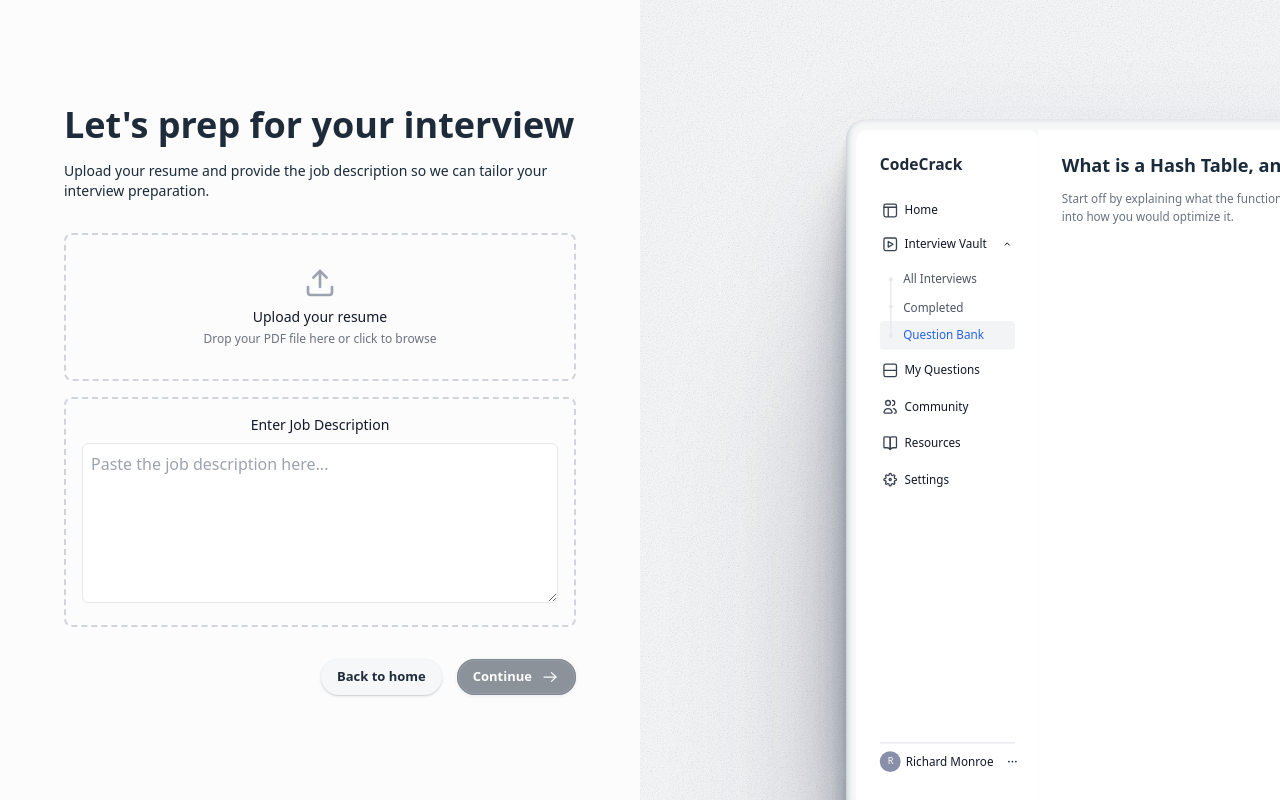
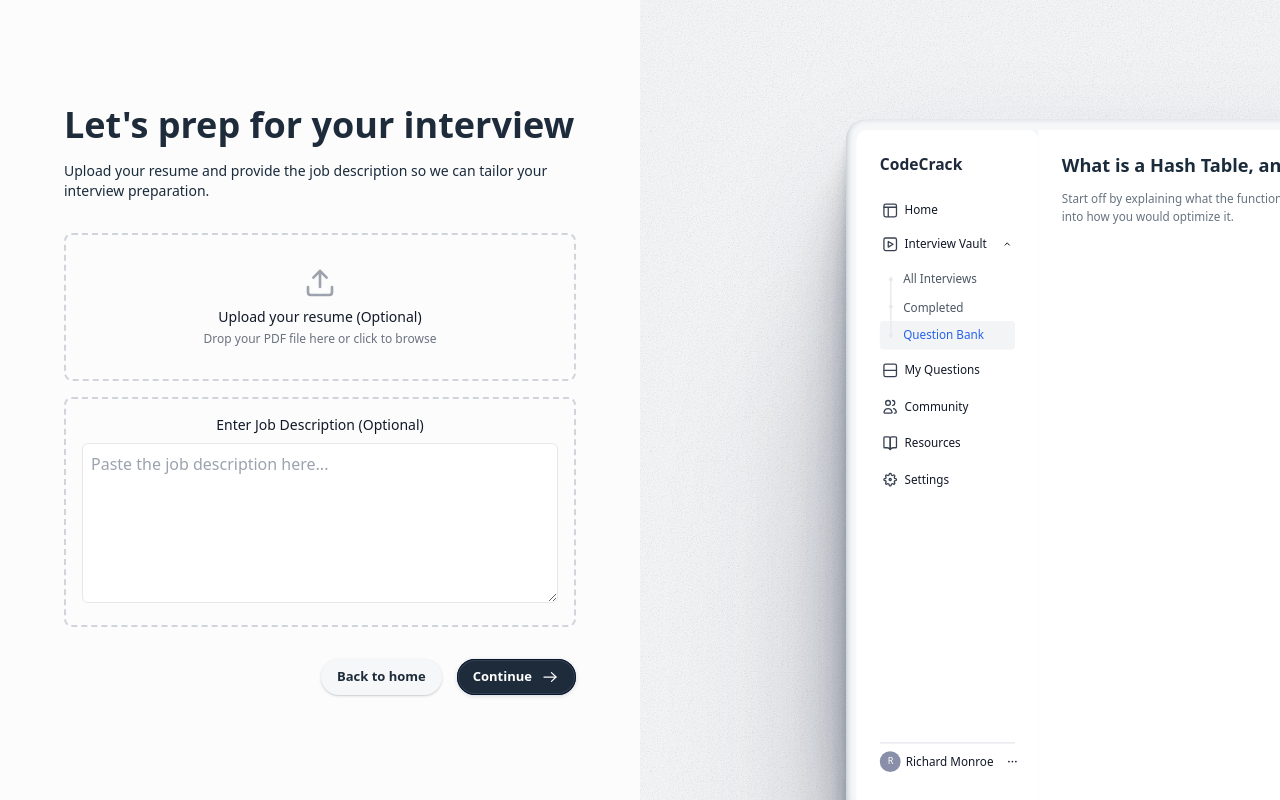
Before and after one commit to kkarenvoo/TreeHacks2025, a Next.js app: page /demo in a window 1280 px wide. Built offline with nearby package versions, Linux system fonts and the light colour scheme; what @ffmpeg/ffmpeg would draw is missing.

Commit message:
Fixed UI

```diff
--- a/app/page.tsx
+++ b/app/page.tsx
@@ -75,9 +75,10 @@ export default function Home() {
               animate={{ opacity: 1, y: 0 }}
               transition={{ delay: 0.2, duration: 0.8 }}
             >
-              CodeCrack: Elevate Your<br />
-              Tech <span className="text-blue-400">Interviews</span>
-              <span className="text-blue-400">.</span>
+              {/* Your AI-Powered Mock Interview Partner */}
+              CodeCrack: <br />
+              Your<span className="text-blue-400"> AI-Powered </span>
+              <span className="text-blue-400"></span>Mock Interview Partner
             </motion.h1>
 
             <motion.div
--- a/components/CodeRunner.tsx
+++ b/components/CodeRunner.tsx
@@ -282,11 +282,11 @@ const createConversationObject = (
         <div className="absolute bottom-20 right-5 z-50 text-white flex flex-col items-center">
           <div className="mb-2 text-sm">{`Timer: ${timer}s`}</div>
 
-          {/* Record Button as a Red Dot */}
+          {/* Record Button as a Red Dot
           <button
             onClick={isRecording ? stopRecording : startRecording}
             className="w-8 h-8 rounded-full bg-red-600 hover:bg-red-700"
-          />
+          /> */}
         </div>
       </div>
 
--- a/components/Conversation.tsx
+++ b/components/Conversation.tsx
@@ -46,7 +46,7 @@ export function Conversation({ setQuestion, code }: any) {
         <button
           onClick={startConversation}
           disabled={conversation.status === "connected"}
-          className="px-4 py-2 bg-blue-500 text-white rounded disabled:bg-gray-300"
+          className="px-4 py-2 bg-green-500 text-white rounded disabled:bg-gray-300"
         >
           Start Conversation
         </button>
--- a/components/UploadStep.tsx
+++ b/components/UploadStep.tsx
@@ -4,7 +4,7 @@ import { Upload } from "lucide-react"; // Install npm install lucide-react
 import Link from "next/link";
 
 interface UploadStepProps {
-  onNextStep: (resumeFile: File, jdText: string) => void;
+  onNextStep: (resumeFile: File | null, jdText: string) => void;
 }
 
 const UploadStep: React.FC<UploadStepProps> = ({ onNextStep }) => {
@@ -77,7 +77,7 @@ const UploadStep: React.FC<UploadStepProps> = ({ onNextStep }) => {
           <label htmlFor="resume" className="cursor-pointer">
             <Upload className="w-8 h-8 text-gray-400 mx-auto mb-2" />
             <p className="text-sm font-medium text-gray-900">
-              {resume ? resume.name : 'Upload your resume'}
+              {resume ? resume.name : 'Upload your resume (Optional)'}
             </p>
             <p className="text-xs text-gray-500 mt-1">
               Drop your PDF file here or click to browse
@@ -88,7 +88,7 @@ const UploadStep: React.FC<UploadStepProps> = ({ onNextStep }) => {
         {/* Job Description Textbox */}
         <div className="border-2 border-dashed rounded-lg p-4 text-center border-gray-300">
           <label htmlFor="jobDescription" className="block text-sm font-medium text-gray-900 mb-2">
-            Enter Job Description
+            Enter Job Description (Optional)
           </label>
           <textarea
             id="jobDescription"
@@ -114,20 +114,13 @@ const UploadStep: React.FC<UploadStepProps> = ({ onNextStep }) => {
         </div>
         <button
           onClick={() => {
-            if (resume && jobDescription.trim().length > 0) {
-              onNextStep(resume, jobDescription);
-            }
+            onNextStep(resume, jobDescription.trim());
           }}
-          disabled={!resume || jobDescription.trim().length === 0}
-          className={`group rounded-full px-4 py-2 text-[13px] font-semibold transition-all flex items-center justify-center bg-[#1E2B3A] text-white no-underline flex gap-x-2 active:scale-95 scale-100 duration-75 ${
-            !resume || jobDescription.trim().length === 0
-              ? 'opacity-50 cursor-not-allowed'
-              : 'hover:[linear-gradient(0deg, rgba(255, 255, 255, 0.1), rgba(255, 255, 255, 0.1)), #0D2247]'
-          }`}
-          style={{
+          className="group rounded-full px-4 py-2 text-[13px] font-semibold transition-all flex items-center justify-center bg-[#1E2B3A] text-white no-underline flex gap-x-2 active:scale-95 scale-100 duration-75 hover:[linear-gradient(0deg, rgba(255, 255, 255, 0.1), rgba(255, 255, 255, 0.1)), #0D2247]"
+            style={{
             boxShadow:
-              "0px 1px 4px rgba(13, 34, 71, 0.17), inset 0px 0px 0px 1px #061530, inset 0px 0px 0px 2px rgba(255, 255, 255, 0.1)",
-          }}
+            "0px 1px 4px rgba(13, 34, 71, 0.17), inset 0px 0px 0px 1px #061530, inset 0px 0px 0px 2px rgba(255, 255, 255, 0.1)",
+        }}
         >
           <span> Continue </span>
           <svg
```
Also changed, not shown: 1 other file (tests, documents, lock files or other folders).
